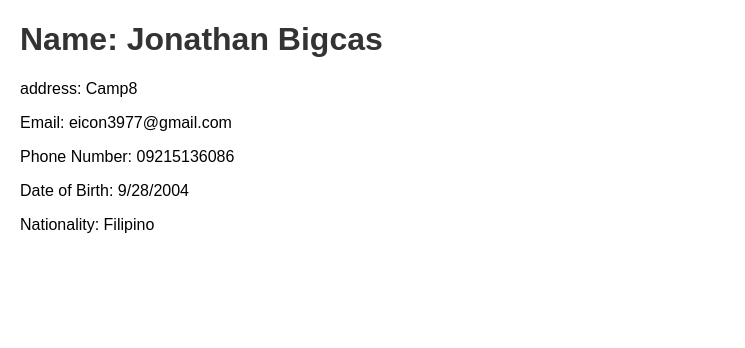
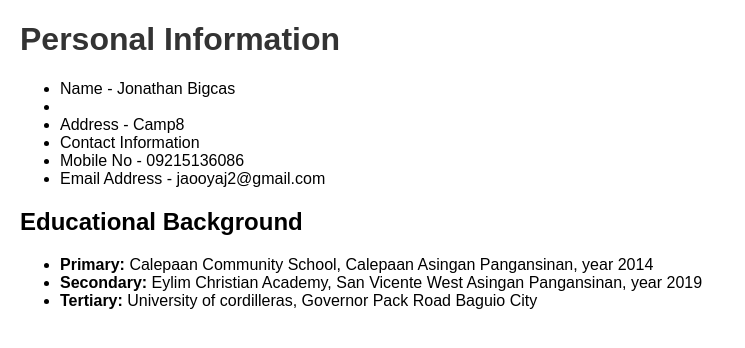
Before and after one commit to josh1n1/223624943-WebApp, a plain HTML site: page biodata.html in a window 1280 px wide. Shown: the whole page, without its empty margins (0-745 px from the left). Drawn offline with Linux system fonts and the light colour scheme.

Commit message:
modify resume

```diff
--- a/biodata.html
+++ b/biodata.html
@@ -21,12 +21,23 @@
 </head>
 <body>
     <header>
-        <h1>Name: Jonathan Bigcas</h1>
-        <p>address: Camp8</p>
-        <p>Email: eicon3977@gmail.com</p>
-        <p>Phone Number: 09215136086</p>
-        <p>Date of Birth: 9/28/2004</p>
-        <p>Nationality: Filipino</p>
-    </header>
+        <h1>Personal Information</h1>
+        <ul>
+            <li> Name - Jonathan Bigcas<li>
+            <li> Address - Camp8</li>
+            <li> Contact Information
+                <li>Mobile No - 09215136086 </li>
+                 <li> Email Address - jaooyaj2@gmail.com </li>
+            </li>
+        </ul>
+
+        <H2> Educational Background</H2>
+        <ul>
+            <li><b>Primary: </b> Calepaan Community School, Calepaan Asingan Pangansinan, year 2014</li>
+            <li><b>Secondary: </b> Eylim Christian Academy, San Vicente West Asingan Pangansinan, year 2019</li>
+            <li><b>Tertiary: </b> University of cordilleras, Governor Pack Road Baguio City</li>
+        </ul>
+
+      </header>
 </body>
 </html>
```
